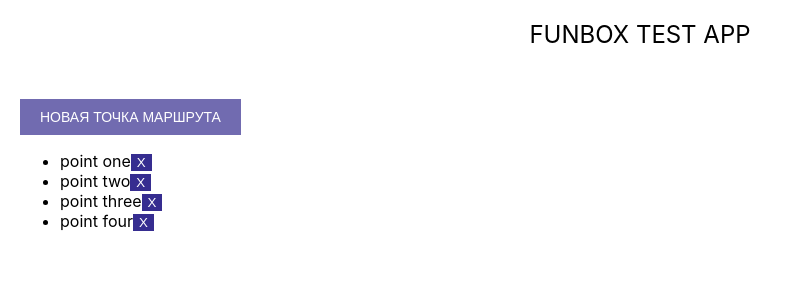
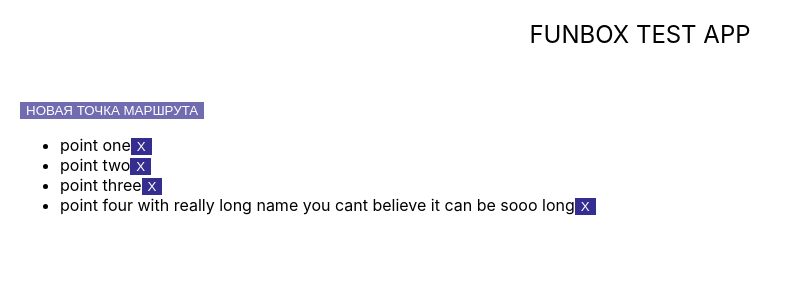
Before and after one commit to frontstall/route-planner, a React (Create React App) app: page / in a window 1280 px wide. Shown: the top 300 px of the page, without its empty margins (0-793 px from the left). Built offline with nearby package versions, Linux system fonts and the light colour scheme.

Commit message:
change className to string

```diff
--- a/src/components/App.jsx
+++ b/src/components/App.jsx
@@ -35,7 +35,8 @@ class App extends React.Component {
         test4: {
           coordinates: [55.75556, 37.6488],
           id: 'test4',
-          name: 'point four',
+          name:
+            'point four with really long name you cant believe it can be sooo long',
         },
       },
       pointsIds: ['test1', 'test2', 'test3', 'test4'],
@@ -161,10 +162,11 @@ class App extends React.Component {
                 <Button
                   onClick={this.openNewPointForm}
                   text="Новая точка маршрута"
-                  disabled={!mapLoaded}
-                  className={['points__add-point-button', 'button_big']}
+                  disabled={!mapLoaded || addingNewPoint}
+                  className="points__add-point-button button--big"
                 />
               )}
+
               {addingNewPoint && (
                 <Form
                   onSubmit={this.addPoint}
```
